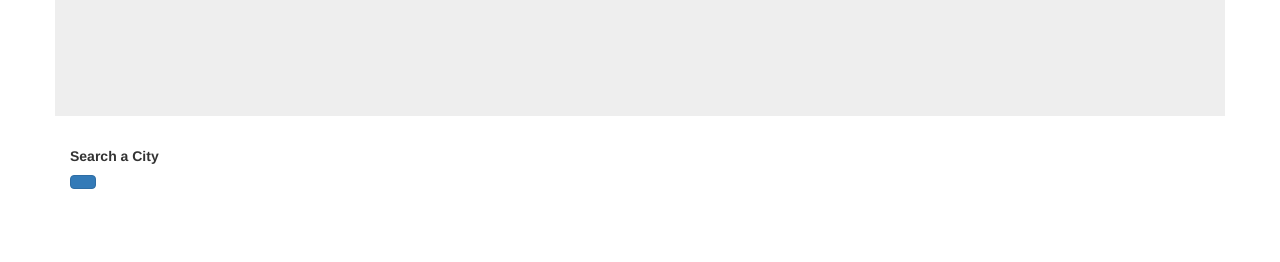
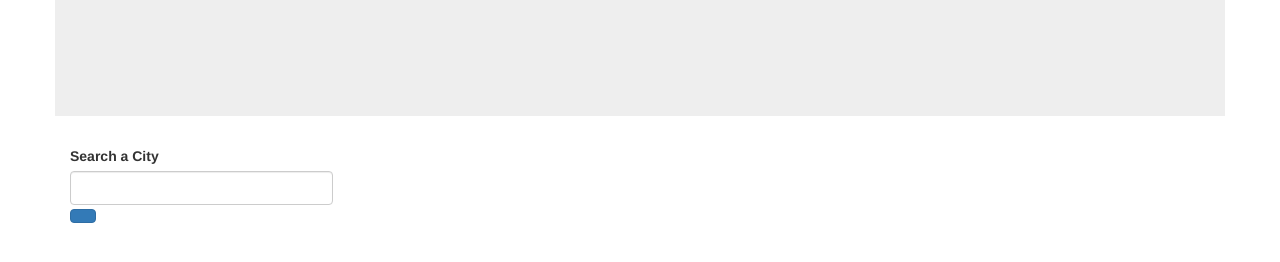
Before and after one commit to Nuno0123/Weather-dashboard, a plain HTML site: page index.html in a window 1280 px wide. Drawn offline with nearby package versions, Linux system fonts and the light colour scheme.

Commit message:
added search bar in html and updated readme

```diff
--- a/index.html
+++ b/index.html
@@ -24,6 +24,8 @@
                 <form>
                     <label for="search-city">Search a City</label>
                     <div class="form-row">
+                        <input id="search-city" class="form-control" name="city"></input>
+
                         <button id="search-button" class="btn btn-primary" type="submit"><i class="fas fa-search"></i></button>
                     </div>
                 </form>
```
Also changed, not shown: 1 other file.
